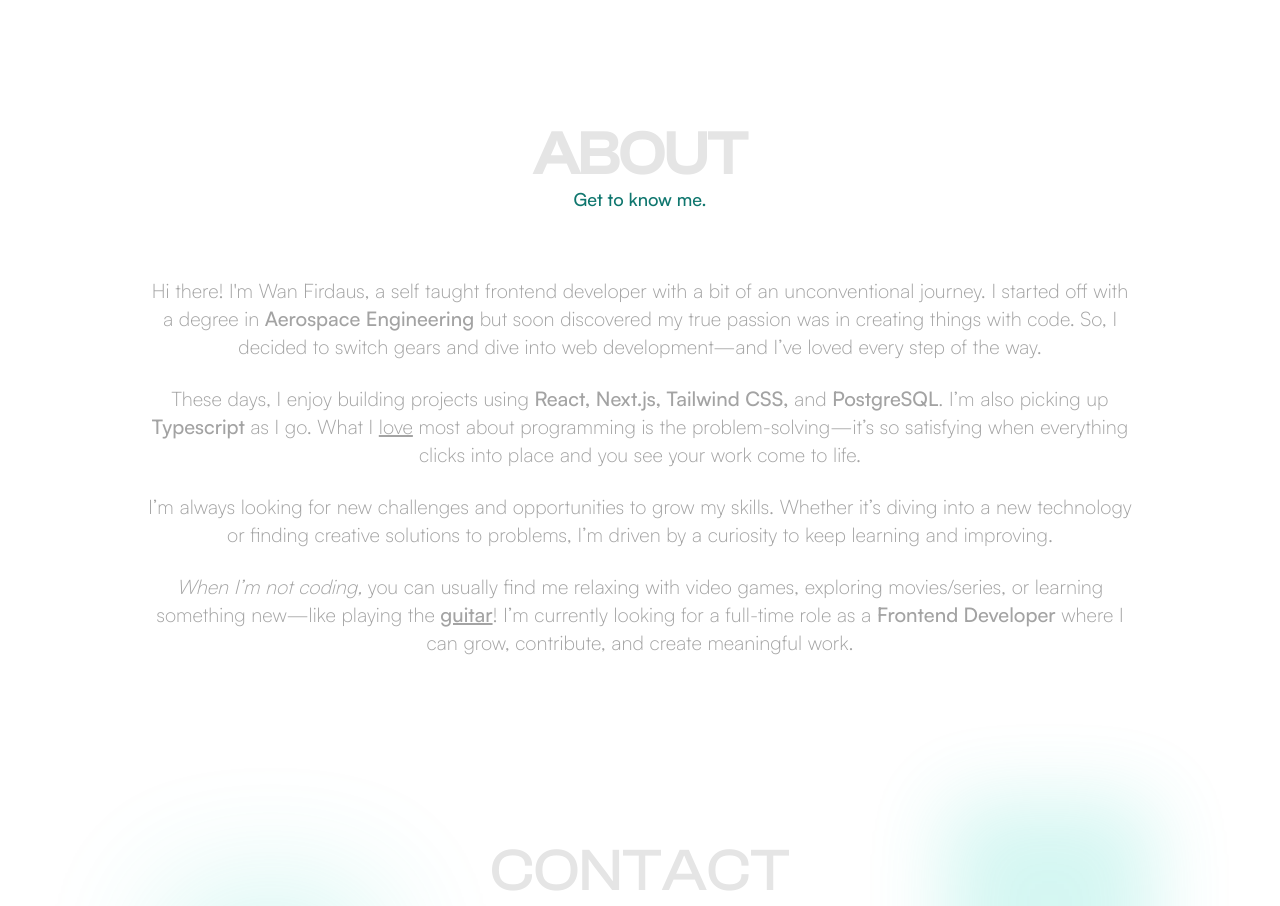
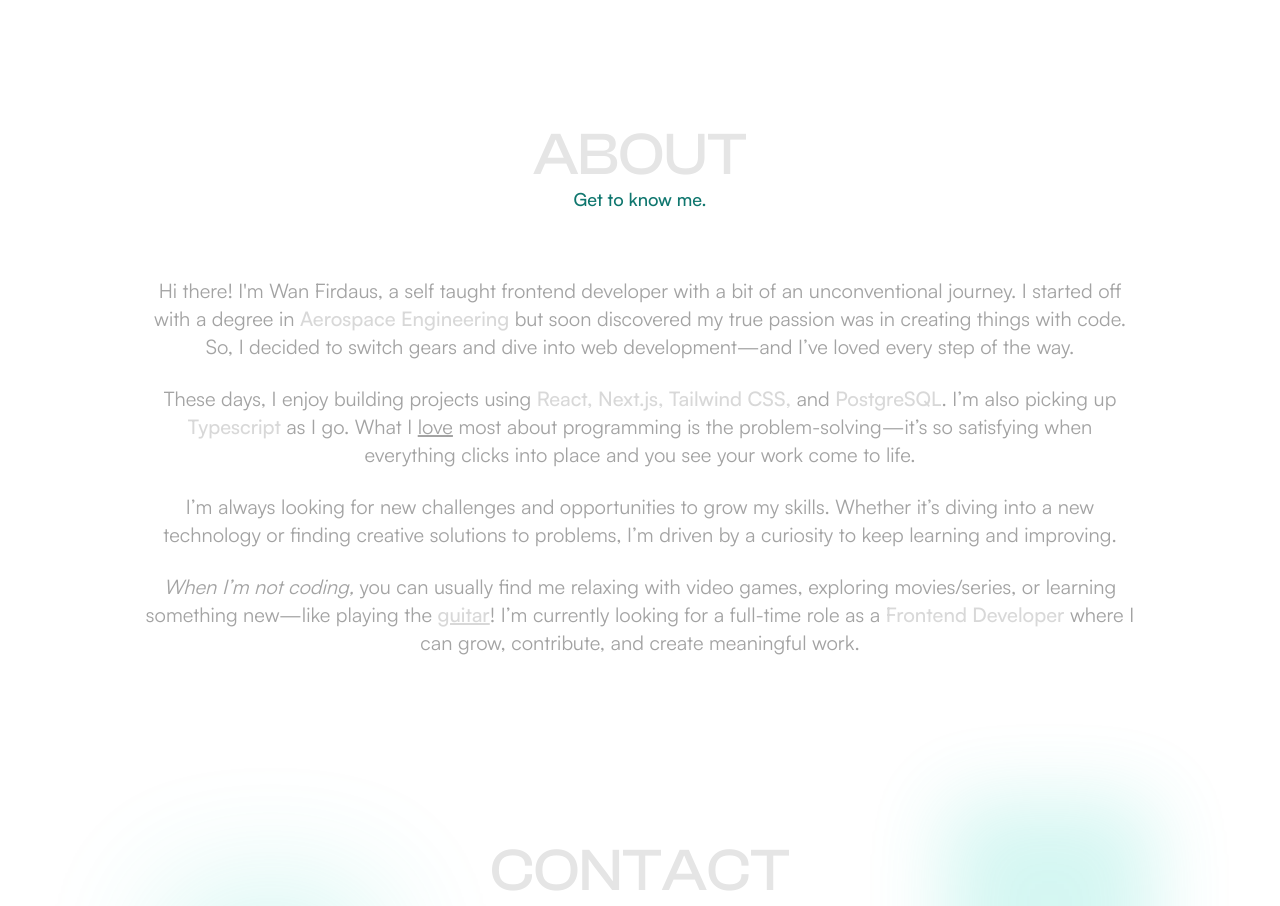
Before and after one commit to wamofi97/wamofi-portfolio, a React (Vite) app: page / in a window 1280 px wide. Shown: the part 3500-4406 px from the top of the page. Built offline with nearby package versions, Linux system fonts and the light colour scheme; no server answers.

Commit message:
adjust text-colors

```diff
--- a/src/components/About.jsx
+++ b/src/components/About.jsx
@@ -26,18 +26,18 @@ export default function About() {
     <section className="flex flex-col justify-center px-4 py-20">
       <div className="mx-auto max-w-5xl">
         <div className="mb-16 text-center">
-          <h2 className="inline-flex items-center gap-2 font-heading text-[2.5rem] font-bold sm:text-5xl md:text-6xl">
+          <h2 className="inline-flex items-center gap-2 font-heading text-[2.5rem] sm:text-5xl md:text-6xl">
             ABOUT
           </h2>
           <h3 className="text-lg font-medium text-teal-700">Get to know me.</h3>
         </div>
 
-        <div className="text-lg leading-relaxed text-neutral-700 *:mb-6 dark:font-light dark:text-neutral-400 sm:text-center sm:text-xl">
+        <div className="text-lg leading-relaxed text-neutral-700 *:mb-6 dark:text-neutral-400 sm:text-center sm:text-xl">
           <p>
             Hi there! I&apos;m Wan Firdaus, a self taught frontend developer
             with a bit of an unconventional journey. I started off with a degree
             in{" "}
-            <span className="group relative inline font-medium">
+            <span className="group relative inline font-medium dark:text-neutral-300/90">
               <button
                 onClick={() => {
                   setAero(true);
@@ -68,33 +68,44 @@ export default function About() {
           <p>
             These days, I enjoy building projects using{" "}
             <span className="group relative inline">
-              <span className="font-medium">React, </span>
+              <span className="font-medium dark:text-neutral-300/90">
+                React,{" "}
+              </span>
               <span className="absolute -top-8 left-1/2 -translate-x-1/2 scale-0 transition-transform duration-300 group-hover:scale-100">
                 <img src={react} alt="react" className="size-8" />
               </span>
             </span>
             <span className="group relative inline">
-              <span className="font-medium">Next.js, </span>
+              <span className="font-medium dark:text-neutral-300/90">
+                Next.js,{" "}
+              </span>
               <span className="absolute -top-8 left-1/2 -translate-x-1/2 scale-0 transition-transform duration-300 group-hover:scale-100">
                 <img src={nextjs} alt="nextjs" className="size-8 dark:invert" />
               </span>
             </span>
             <span className="group relative inline">
-              <span className="font-medium">Tailwind CSS, </span>
+              <span className="font-medium dark:text-neutral-300/90">
+                Tailwind CSS,{" "}
+              </span>
               <span className="absolute -top-8 left-1/2 -translate-x-1/2 scale-0 transition-transform duration-300 group-hover:scale-100">
                 <img src={tailwind} alt="tailwind" className="size-8" />
               </span>
             </span>
             and
             <span className="group relative inline">
-              <span className="font-medium"> PostgreSQL</span>
+              <span className="font-medium dark:text-neutral-300/90">
+                {" "}
+                PostgreSQL
+              </span>
               <span className="absolute -top-8 left-1/2 -translate-x-1/2 scale-0 transition-transform duration-300 group-hover:scale-100">
                 <img src={postgres} alt="postgres" className="size-8" />
               </span>
             </span>
             . I’m also picking up{" "}
             <span className="group relative inline">
-              <span className="font-medium">Typescript </span>
+              <span className="font-medium dark:text-neutral-300/90">
+                Typescript{" "}
+              </span>
               <span className="absolute -top-8 left-1/2 -translate-x-1/2 scale-0 transition-transform duration-300 group-hover:scale-100">
                 <img
                   src={typescript}
@@ -146,7 +157,7 @@ export default function About() {
             learning something new—like playing the{" "}
             <span
               disabled={done}
-              className={`${done ? "pointer-events-none" : "cursor-pointer font-medium underline"} `}
+              className={`${done ? "pointer-events-none" : "cursor-pointer font-medium underline dark:text-neutral-300/90"} `}
               onClick={() => {
                 if (done) return;
                 console.log("Playing sound");
@@ -161,8 +172,10 @@ export default function About() {
               guitar
             </span>
             ! I’m currently looking for a full-time role as a{" "}
-            <span className="font-medium">Frontend Developer</span> where I can
-            grow, contribute, and create meaningful work.
+            <span className="font-medium dark:text-neutral-300/90">
+              Frontend Developer
+            </span>{" "}
+            where I can grow, contribute, and create meaningful work.
           </p>
 
           <div
```
